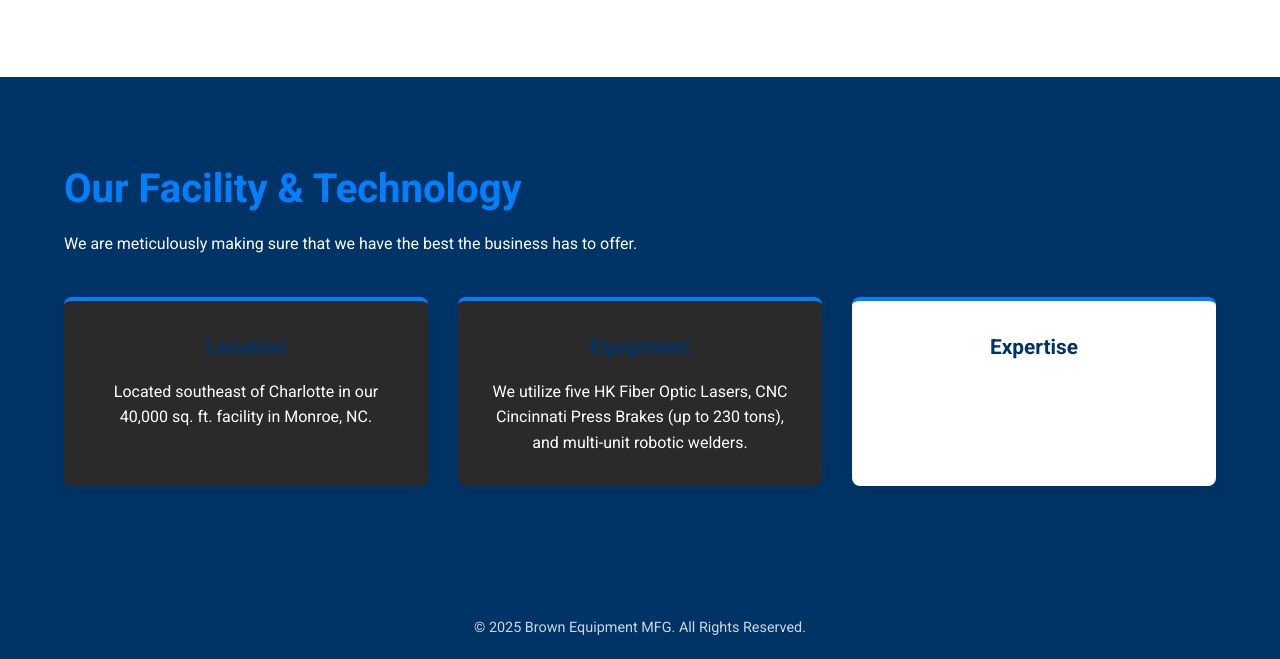
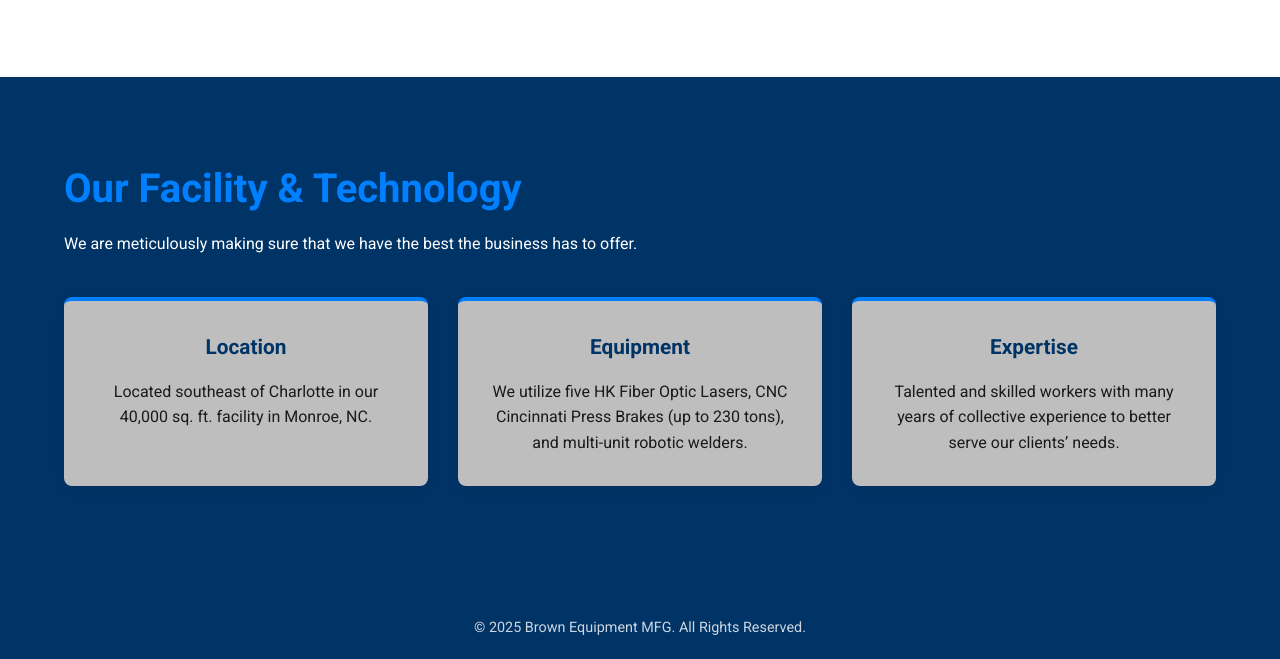
Before and after one commit to csprolesUNCC/brownequipment, a website: page pages/about.html in a window 1280 px wide. Shown: the part 913-1572 px from the top of the page. Drawn offline with Linux system fonts and the light colour scheme.

Commit message:
Color Changes

```diff
--- a/pages/about.html
+++ b/pages/about.html
@@ -61,17 +61,17 @@
             <h2>Our Facility & Technology</h2>
             <p>We are meticulously making sure that we have the best the business has to offer.</p>
             <div class="services-grid" style="margin-top: 40px;">
-                <div class="service-card" style="background-color: #2a2a2a;">
+                <div class="service-card" style="background-color: #bebebe;">
                     <h3>Location</h3>
-                    <p>Located southeast of Charlotte in our 40,000 sq. ft. facility in Monroe, NC.</p>
+                    <p style="color: #1a1a1a;">Located southeast of Charlotte in our 40,000 sq. ft. facility in Monroe, NC.</p>
                 </div>
-                <div class="service-card" style="background-color: #2a2a2a;">
+                <div class="service-card" style="background-color: #bebebe;">
                     <h3>Equipment</h3>
-                    <p>We utilize five HK Fiber Optic Lasers, CNC Cincinnati Press Brakes (up to 230 tons), and multi-unit robotic welders.</p>
+                    <p style="color: #1a1a1a;">We utilize five HK Fiber Optic Lasers, CNC Cincinnati Press Brakes (up to 230 tons), and multi-unit robotic welders.</p>
                 </div>
-                <div class="service-card">
+                <div class="service-card" style="background-color: #bebebe;">
                     <h3>Expertise</h3>
-                    <p>Talented and skilled workers with many years of collective experience to better serve our clients’ needs.</p>
+                    <p style="color: #1a1a1a;">Talented and skilled workers with many years of collective experience to better serve our clients’ needs.</p>
                 </div>
             </div>
         </div>
```
